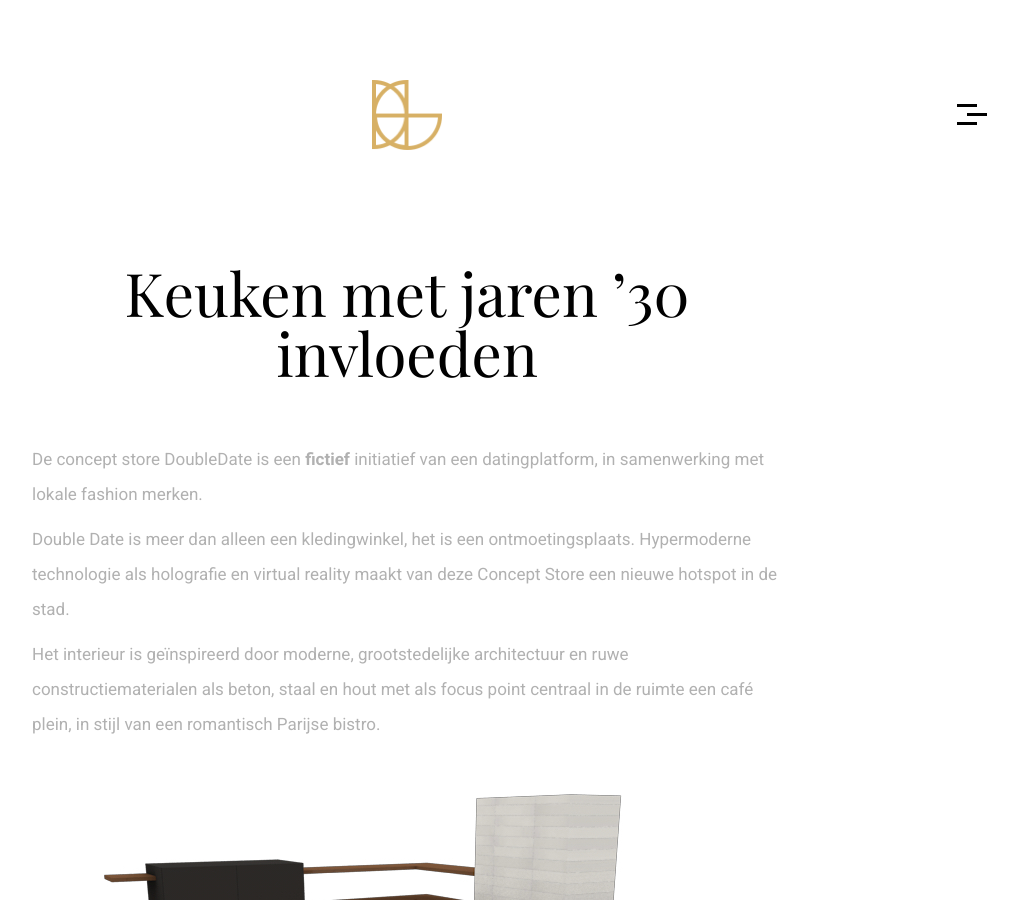
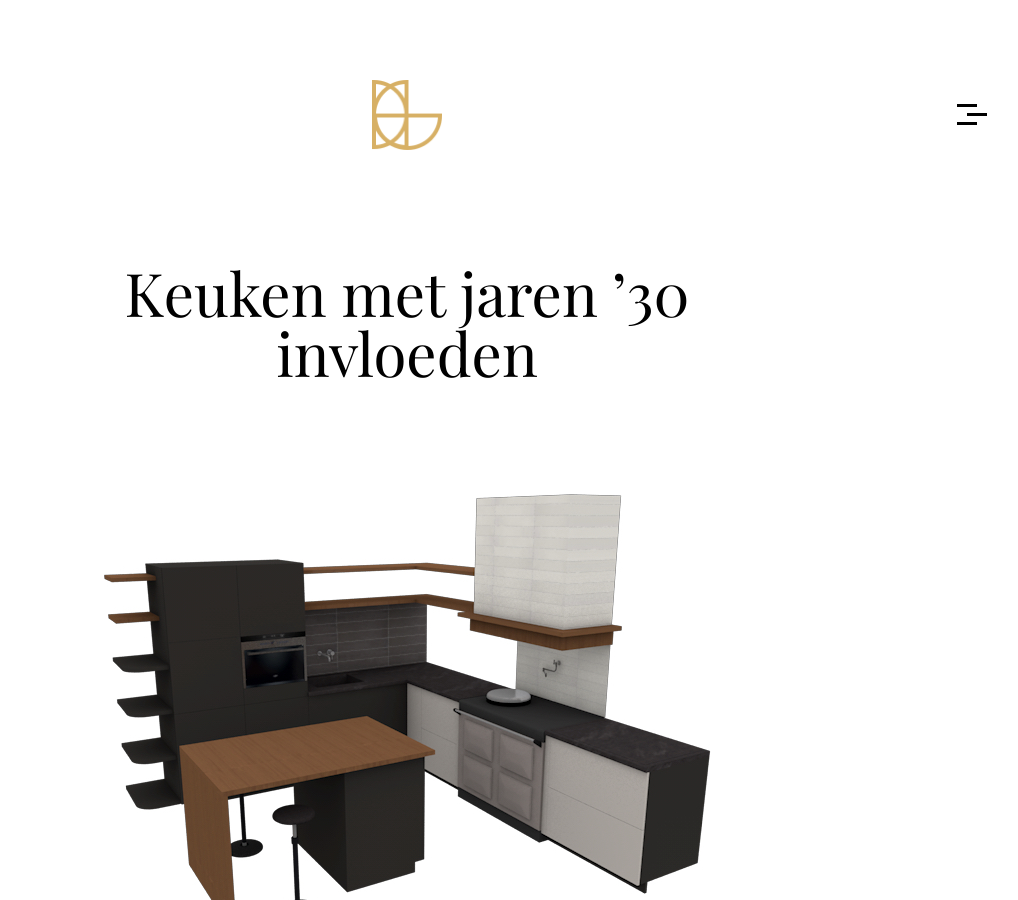
Before and after one commit to babsgosgens/babsgosgens, a Jekyll site: the page built from _posts/projects/2022-05-13-keuken-met-jaren-30-invloeden.md, in a window 1280 px wide and 900 px high. Shown: the whole window, without its empty margins (233-1251 px from the left). Built offline with Jekyll 4.4.1, drawn with Linux system fonts in a browser that asks for light colours; some web fonts are replaced.

Commit message:
Remove placeholder texts for now

```diff
--- a/_posts/projects/2022-05-13-keuken-met-jaren-30-invloeden.md
+++ b/_posts/projects/2022-05-13-keuken-met-jaren-30-invloeden.md
@@ -9,9 +9,3 @@ image_namespace: keuken-met-jaren-30-invloeden/gallery
 gallery_display: slider
 ---
 {% assign slider_images = site.static_files | where_exp: "item", "item.path contains page.image_namespace" %}
-
-De concept store DoubleDate is een __fictief__ initiatief van een datingplatform, in samenwerking met lokale fashion merken.
-
-Double Date is meer dan alleen een kledingwinkel, het is een ontmoetingsplaats. Hypermoderne technologie als holografie en virtual reality maakt van deze Concept Store een nieuwe hotspot in de stad.
-
-Het interieur is geïnspireerd door moderne, grootstedelijke architectuur en ruwe constructiematerialen als beton, staal en hout met als focus point centraal in de ruimte een café plein, in stijl van een romantisch Parijse bistro.
```
Also changed, not shown: _posts/projects/2022-02-01-hello-sunshine.md (+0 -4 lines), _posts/projects/2022-05-09-meubelontwerpen.md (+0 -4 lines), _posts/projects/2022-05-10-een-kijkje-in-ons-huis.md (+0 -4 lines), _posts/projects/2022-05-12-moodboards.md (+0 -4 lines), _posts/projects/2022-05-14-african-retreat.md (+0 -4 lines).
